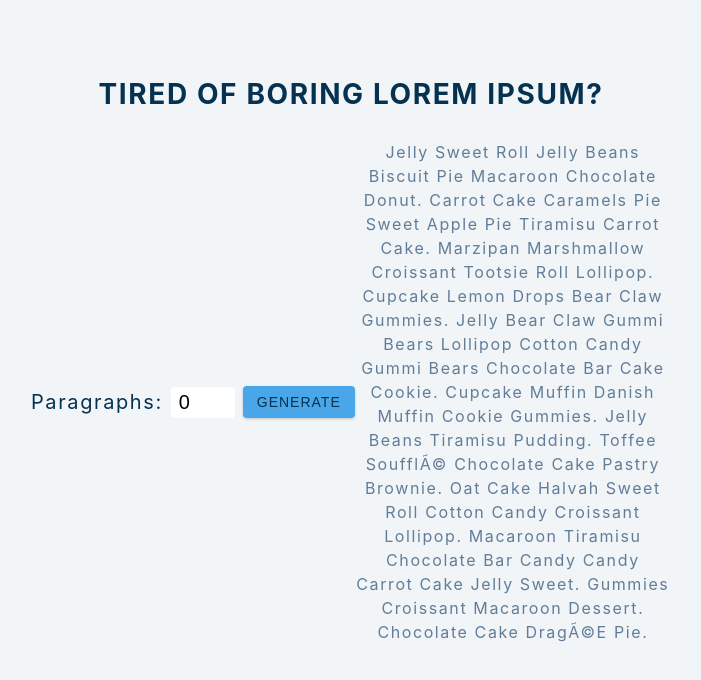
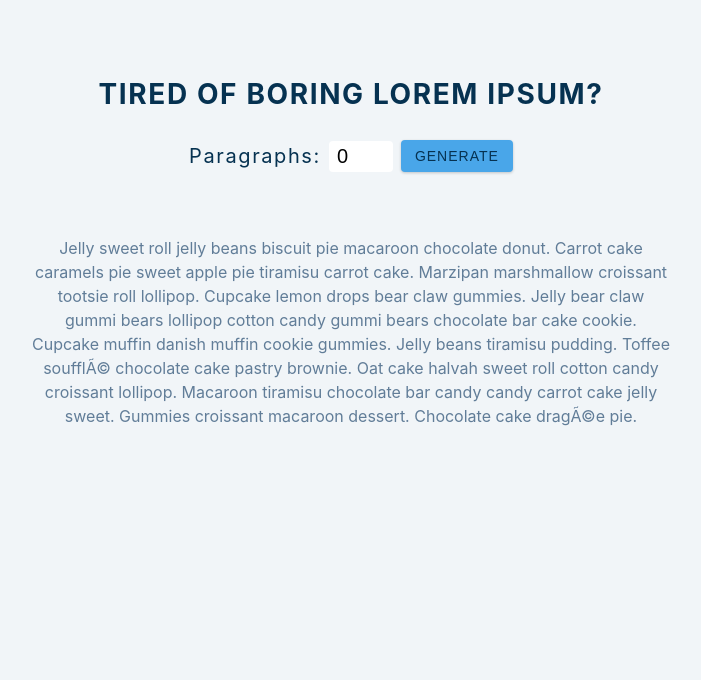
Before and after one commit to tiarafeaster/lorem-ipsum-generator, a React (Create React App) app: page / in a window 1280 px wide. Both pictures are taken after a click on the button "GENERATE". Shown: the top 680 px of the page, without its empty margins (289-990 px from the left). Built offline with nearby package versions, Linux system fonts and the light colour scheme.

Commit message:
removed text from form

```diff
--- a/src/App.js
+++ b/src/App.js
@@ -33,12 +33,12 @@ function App() {
         <button type="submit" className="btn">
           generate
         </button>
-        <div className="lorem-text">
-          {text.map((item, index) => {
-            return <p key={index}>{item}</p>;
-          })}
-        </div>
       </form>
+      <div className="lorem-text">
+        {text.map((item, index) => {
+          return <p key={index}>{item}</p>;
+        })}
+      </div>
     </div>
   );
 }
```
